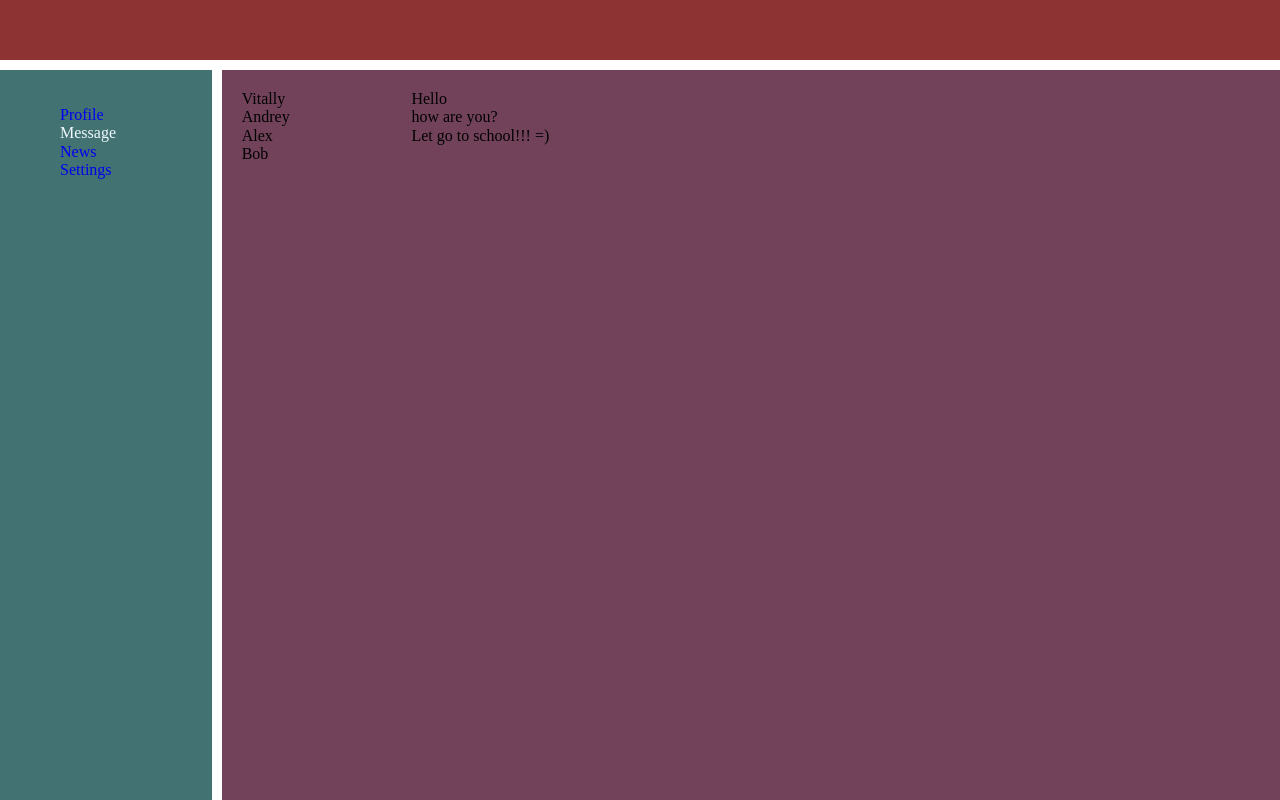
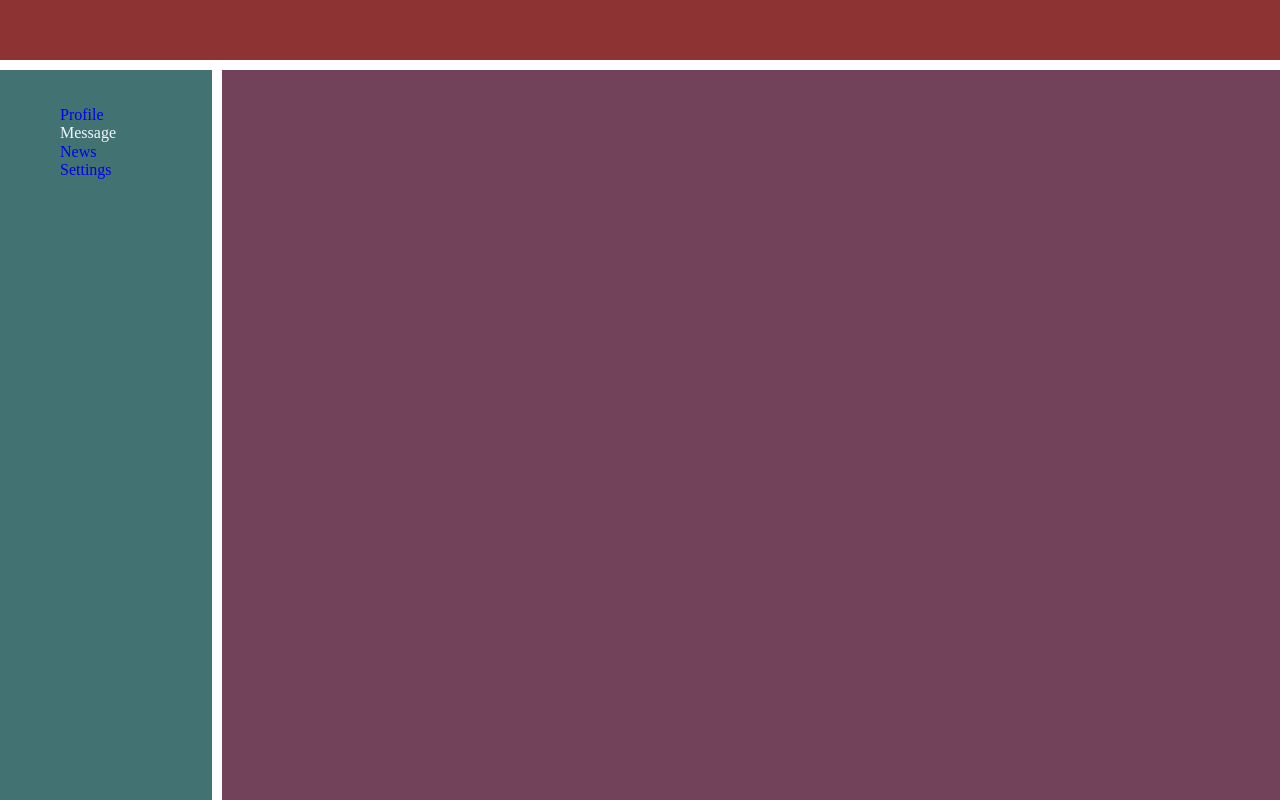
Before and after one commit to vit-401/SocialNetwork, a React (Create React App) app: page /dialogs in a window 1280 px wide. Built offline with nearby package versions, Linux system fonts and the light colour scheme.

Commit message:
added Store

```diff
--- a/src/App.tsx
+++ b/src/App.tsx
@@ -2,36 +2,31 @@ import React from 'react';
 import './App.scss';
 import {Navbar} from "./components/Navbar/Navbar";
 import {Header} from "./components/Header/Header";
-import Dialogs from "./components/Dialogs/Dialogs";
 import {Profile} from "./components/Profile/Profile";
 import {BrowserRouter, Route} from 'react-router-dom';
 import News from "./components/News/News";
 import Settings from "./components/Settings/Settings";
-import {dialogsType, stateType, updateNewPostText} from "./Redux/state";
 
 type propsAppType = {
-    state: stateType
+    state: any
     addPost: () => void
     updateNewPostText: (x: string) => void
 }
 
-const App: React.FC<propsAppType> = (props) => {
-    // // @ts-ignore
-    // const ProfileHOC: React.FC = () => <Profile/>
-    // const DialogsHOC: React.FC = () => <Dialogs dialogs={props.dialogs} message={props.messages}  />
-    // const NewsHOC: React.FC = () => <News/>;
-    // const SettingsHOC: React.FC = () => <Settings/>;
+const App: React.FC<any> = (props) => {
+    let state = props.store.getState()
+    console.log(state)
     return (
         <BrowserRouter>
             <div className='app-wrapper'>
                 <Header/>
                 <Navbar/>
                 <div className='content'>
-                    <Route path='/profile' render={() => <Profile profilePage={props.state.profilePage}
-                                                                  addPost={props.addPost}
-                                                                  updateNewPostText={props.updateNewPostText}/>}/>
-                    <Route path='/dialogs' render={() => <Dialogs dialogs={props.state.dialogs}
-                                                                  messages={props.state.messages}/>}/>
+                    <Route path='/profile' render={() => <Profile profilePage={state.profilePage}
+                                                                  addPost={props.store.addPost.bind(props.store)}
+                                                                  updateNewPostText={props.store.updateNewPostText.bind(props.store)}/>}/>
+                    {/*<Route path='/dialogs' render={() => <Dialogs dialogs={props.store.state.dialogs}*/}
+                    {/*                                              messages={props.store.state.messages}/>}/>*/}
                     <Route path='/news' render={() => <News/>}/>
                     <Route path='/settings' render={() => <Settings/>}/>
                 </div>
--- a/src/Redux/state.tsx
+++ b/src/Redux/state.tsx
@@ -1,8 +1,5 @@
 // import {rerenderEntireTree} from "../index";
 
-let rerenderEntireTree: (state: any) => void = () => {
-    console.log('test')
-}
 
 export type messagesType = {
     id: number
@@ -22,15 +19,21 @@ export type postsType = {
     likesCount: string
 }
 export type stateType = {
+    state: {
         profilePage: profilePageType
         dialogs: Array<dialogsType>
         messages: Array<messagesType>
     }
-export type addPostType = () => any
-export type updataNewTextType = (m: string) => any
+    updateNewPostText: (x: any) => void
+    subscribe: (x: any) => void
+    addPost: () => void
+    onChange: (x: any) => void
+    getState: () => void
+}
 
 
-export let state: stateType = {
+export let store: stateType = {
+    state: {
         profilePage: {
             posts: [
                 {id: 1, post: 'Post 1', likesCount: '32'},
@@ -52,22 +55,30 @@ export let state: stateType = {
             {id: 2, message: "how are you?"},
             {id: 3, message: "Let go to school!!! =)"}
         ]
-}
-export const addPost: addPostType = () => {
+    },
+    updateNewPostText(newText) {
+        debugger
+        this.state.profilePage.newPostText = newText
+        this.onChange(store.state)
+    },
+
+    addPost() {
         let newPost: postsType = {
             id: 5,
-        post: state.profilePage.newPostText,
+            post: this.state.profilePage.newPostText,
             likesCount: '0'
         }
-    state.profilePage.posts.push(newPost)
-    rerenderEntireTree(state)
+        this.state.profilePage.posts.push(newPost)
+        this.onChange(this.state)
+    },
+    onChange() {
+        console.log('test')
+    },
+    subscribe(callback) {
+        this.onChange = callback
+    },
+
+    getState() {
+        return this.state
     }
-export const updateNewPostText: updataNewTextType = (newText) => {
-    state.profilePage.newPostText = newText
-    rerenderEntireTree(state)
 }
-export const subscribe = (observer: any) => {
-    rerenderEntireTree = observer
-    console.log(observer)
-    console.log(rerenderEntireTree)
-}
--- a/src/index.tsx
+++ b/src/index.tsx
@@ -1,23 +1,22 @@
 import React from "react";
 import ReactDOM from "react-dom";
-import {state, subscribe} from "./Redux/state";
+import {store} from "./Redux/state";
 import App from "./App";
-import {addPost, updateNewPostText} from "./Redux/state";
 import './normalize.css'
 import './index.css';
 
 
 
-export let rerenderEntireTree = (state: any) => {
+export let rerenderEntireTree = () => {
     ReactDOM.render(
         <React.StrictMode>
-            <App state={state} addPost={addPost} updateNewPostText={updateNewPostText}/>
+            <App store={store} addPost={store.addPost} updateNewPostText={store.updateNewPostText}/>
         </React.StrictMode>,
         document.getElementById('root')
     );
 }
-rerenderEntireTree(state)
-subscribe(rerenderEntireTree)
+store.subscribe(rerenderEntireTree)
+rerenderEntireTree()
 
 // If you want to start measuring performance in your app, pass a function
 // to log results (for example: reportWebVitals(console.log))
```
Lines whose indentation alone changed are shown as unchanged.
